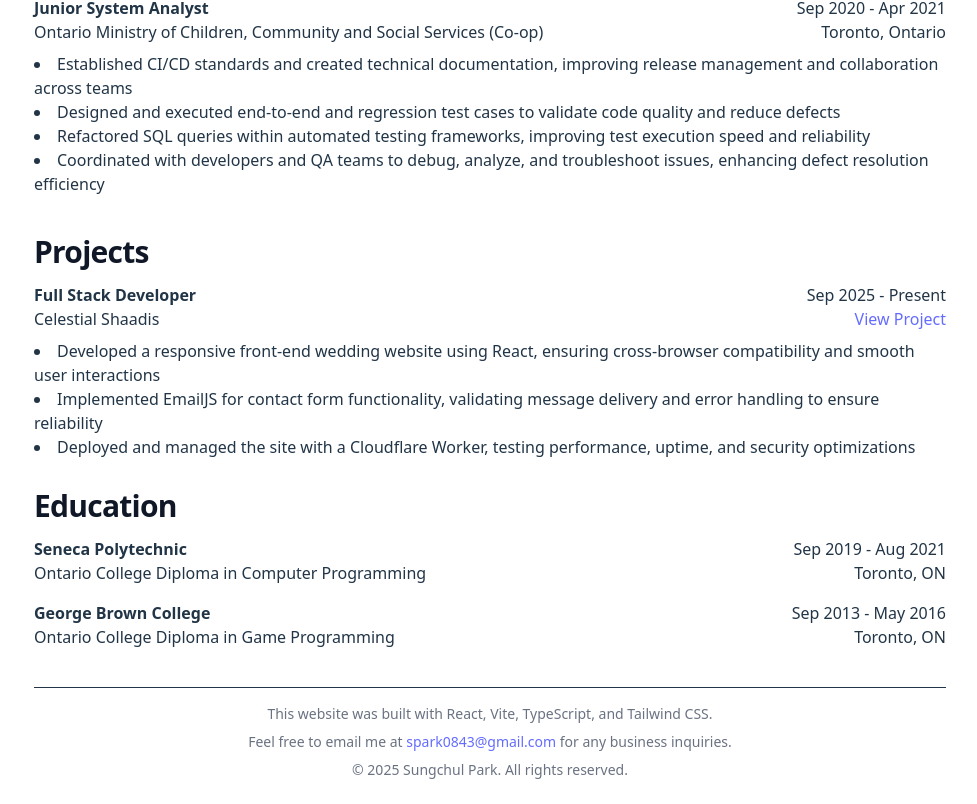
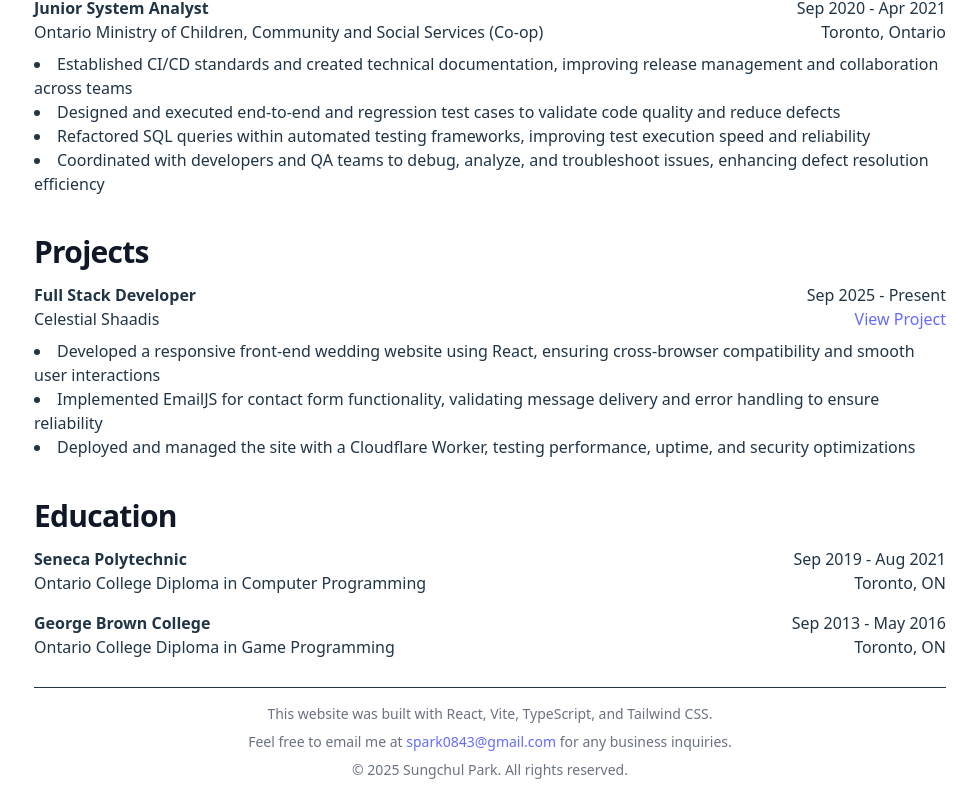
Before and after one commit to sungchulpark1/sungchulpark1.github.io, a React (Vite) app in the folder web-portfolio/: page / in a window 1280 px wide. Shown: the part 1371-2175 px from the top of the page, without its empty margins (150-1127 px from the left). Built offline with nearby package versions, Linux system fonts and the light colour scheme.

Commit message:
update spacing between sections, update TODO

```diff
--- a/web-portfolio/src/components/Education.tsx
+++ b/web-portfolio/src/components/Education.tsx
@@ -35,7 +35,7 @@ const variants: Variants = {
     y: 100
   },
   onscreen: {
-    y: 50,
+    y: 60,
     transition: {
       type: 'spring',
       bounce: 0.4,
```
Also changed, not shown: 1 other file (tests, documents, lock files or other folders).
